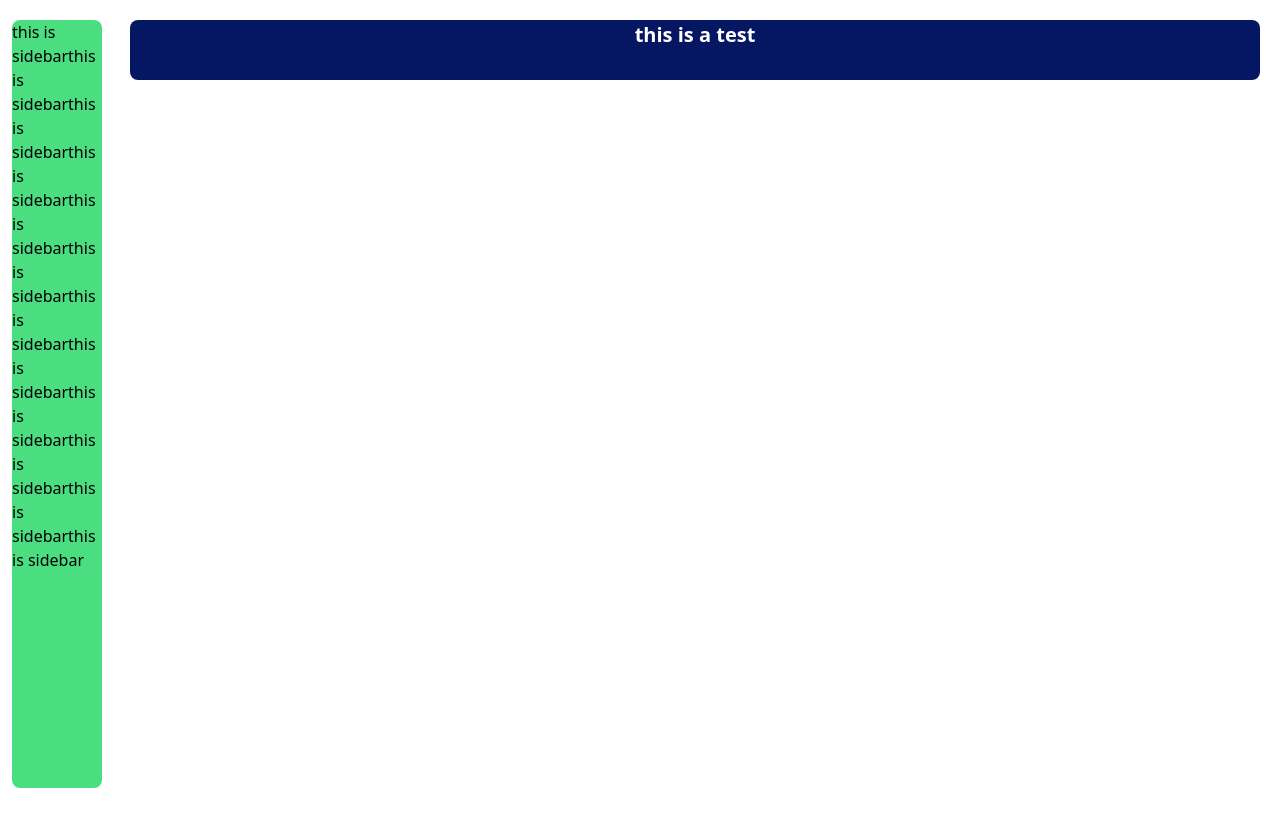
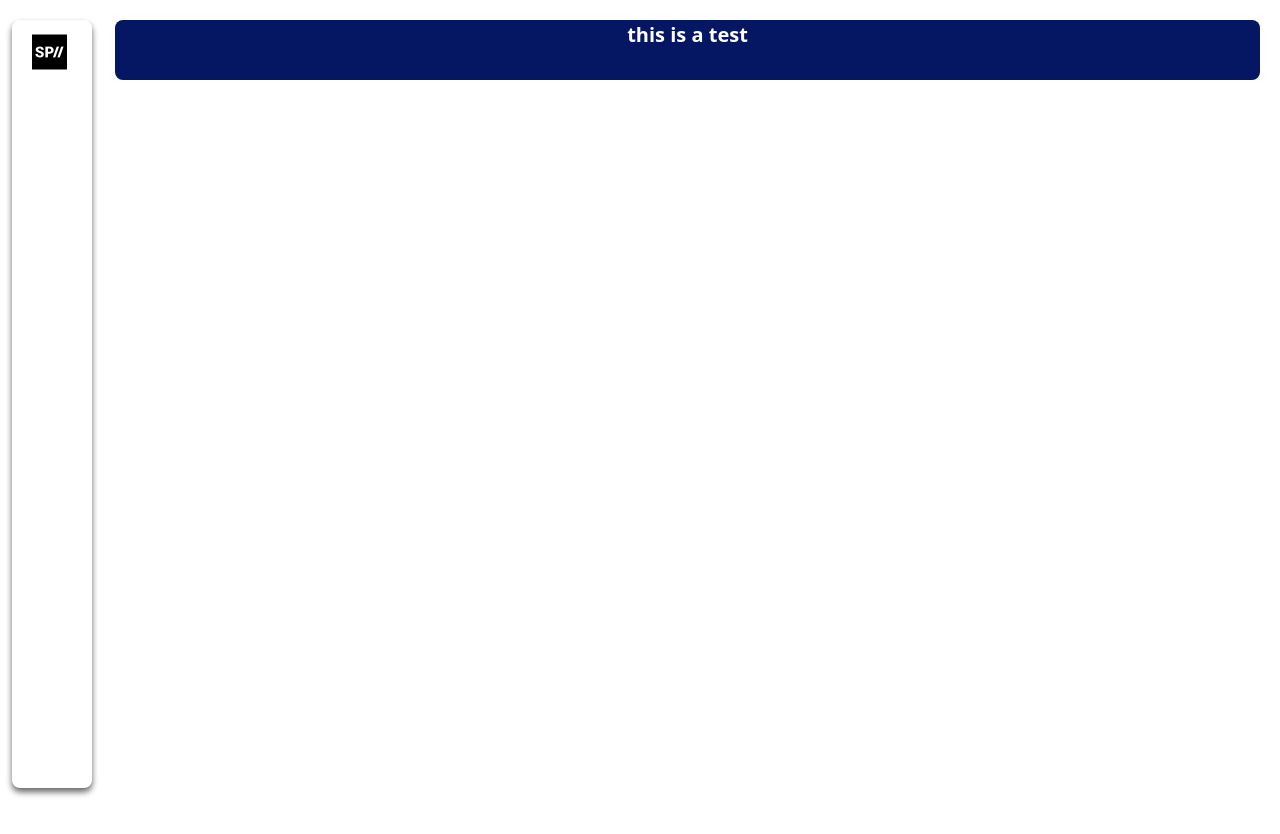
Before and after one commit to cabdikariim242/tailwise-vue, a Vue app: page / in a window 1280 px wide. Shown: the top 834 px of the page. Built offline with nearby package versions, Linux system fonts and the light colour scheme.

Commit message:
working on sidebar

```diff
--- a/public/index.html
+++ b/public/index.html
@@ -1,17 +1,27 @@
 <!DOCTYPE html>
 <html lang="">
+
 <head>
   <meta charset="utf-8">
   <meta http-equiv="X-UA-Compatible" content="IE=edge">
   <meta name="viewport" content="width=device-width,initial-scale=1.0">
+
+  <link rel="stylesheet" href="https://cdnjs.cloudflare.com/ajax/libs/font-awesome/6.7.2/css/all.min.css"
+    integrity="sha512-Evv84Mr4kqVGRNSgIGL/F/aIDqQb7xQ2vcrdIwxfjThSH8CSR7PBEakCr51Ck+w+/U6swU2Im1vVX0SVk9ABhg=="
+    crossorigin="anonymous" referrerpolicy="no-referrer" />
   <link rel="icon" href="<%= BASE_URL %>favicon.ico">
-    <title><%= htmlWebpackPlugin.options.title %></title>
+  <title>
+   Tilwise Vue
+  </title>
 </head>
+
 <body>
   <noscript>
-      <strong>We're sorry but <%= htmlWebpackPlugin.options.title %> doesn't work properly without JavaScript enabled. Please enable it to continue.</strong>
+    <strong>We're sorry butTilwise Vue doesn't work properly without JavaScript enabled.
+        Please enable it to continue.</strong>
   </noscript>
   <div id="app"></div>
   <!-- built files will be auto injected -->
 </body>
+
 </html>
--- a/src/App.vue
+++ b/src/App.vue
@@ -1,5 +1,5 @@
 <template>
-    <div class="flex">
+    <div class="flex bg-[#f1f4f8]">
     <sidebar/>
     <navbar/>
   </div>
--- a/src/components/navbar.vue
+++ b/src/components/navbar.vue
@@ -11,7 +11,7 @@
         'transition-colors duration-300',
         isScrollingUp ? 'bg-[#1b4b76]' : 'bg-[#051662]',
       ]"
-    class="text-center fixed top-5 left-[130px]  right-5 rounded-lg h-[60px]  font-bold  text-white text-[20px]">
+    class="text-center fixed top-5 left-[115px]  right-5 rounded-lg h-[60px]  font-bold  text-white text-[20px]">
         <p>this is a test</p>
     </div>
     </div>
--- a/src/components/sidebar.vue
+++ b/src/components/sidebar.vue
@@ -1,23 +1,27 @@
 <template>
-    <div class="z-10 relative ">
-    <div class="bg-green-400 fixed  bottom-3 top-0 left-3 w-[90px] mr-10 mt-5 rounded-lg ">
-        <span>this is sidebar</span>
-        <span>this is sidebar</span>
+  <div class="z-10 relative">
+    <div
+      style="box-shadow: 0 4px 6px rgba(0, 0, 0, 0.6)"
+      class="flex flex-col bg-[#fff] fixed bottom-3 top-0 left-3 transition-all duration-300 hover:w-[300px] w-[80px] mr-10 mt-5 rounded-lg"
+    >
+    <!-- all icons are here -->
+<div class="flex ">
+    <i class="fa-brands fa-stackpath text-[40px] pl-5 pr-3 pt-3 text-5 rounded "></i>
+    <p class="mt-3 hidden hover:block text-black">ECHO</p>
+</div>
 
-        <span>this is sidebar</span>
-        <span>this is sidebar</span>
-        <span>this is sidebar</span>
 
-        <span>this is sidebar</span>
-        <span>this is sidebar</span>
 
-        <span>this is sidebar</span>
-        <span>this is sidebar</span>
-        <span>this is sidebar</span>
-        <span>this is sidebar</span>
-        <span>this is sidebar</span>
-    </div>
+</div>
+  </div>
+</template>
 
-    </div>
+<script>
+export default {
+    data(){
+        return{
 
-</template>
+        }
+    }
+}
+</script>
```
Lines whose indentation alone changed are shown as unchanged.
